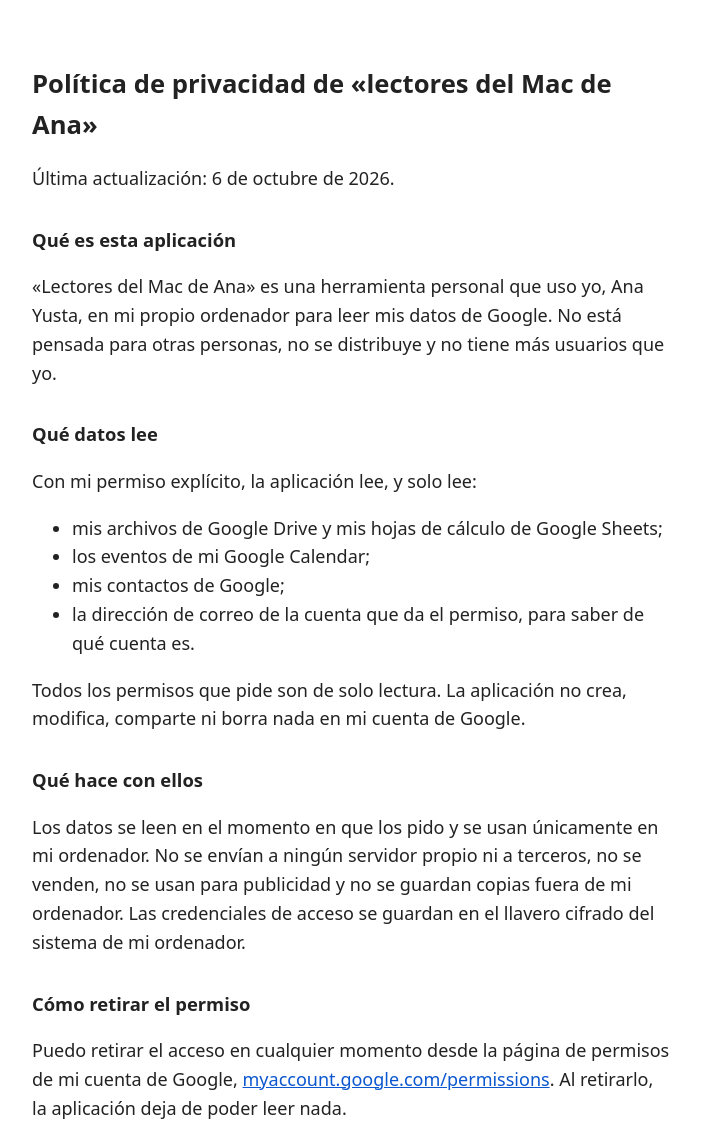
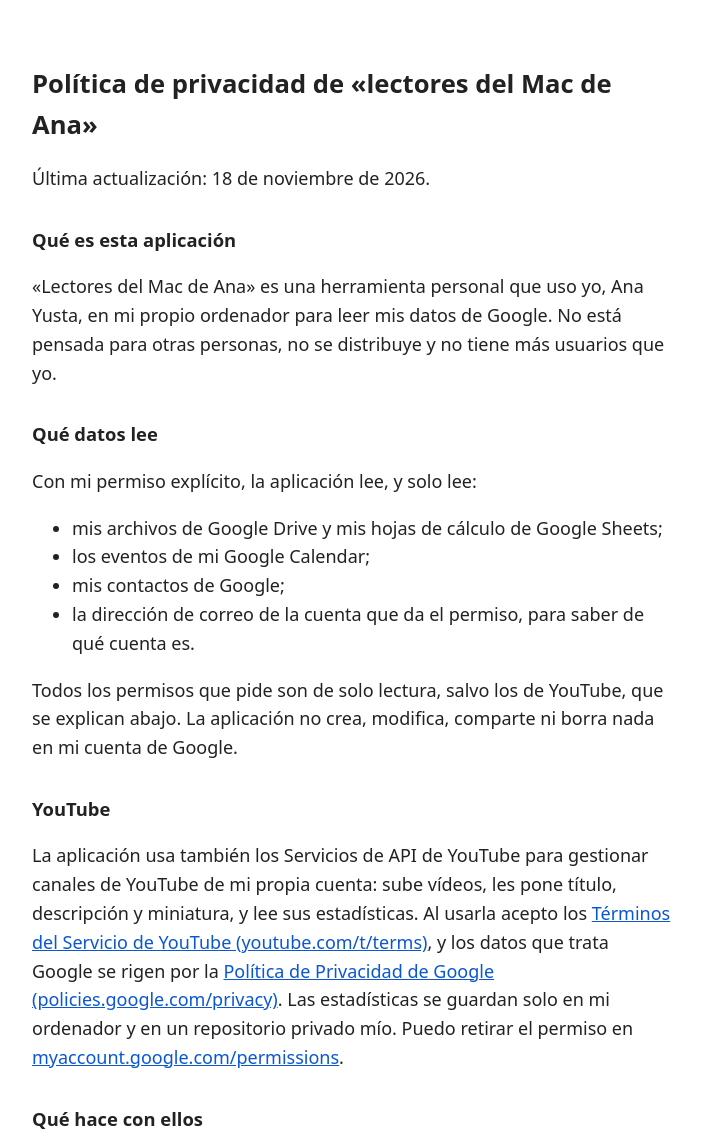
Before and after one commit to anayu15/anayu15.github.io, a plain HTML site: page privacidad.html in a window 1280 px wide. Shown: the top 1136 px of the page, without its empty margins (288-990 px from the left). Drawn offline with Linux system fonts and the light colour scheme.

Commit message:
Privacidad: la aplicación usa también los Servicios de API de YouTube
El proyecto de Google Cloud de los lectores pasa a subir vídeos y leer estadísticas
de canales de YouTube de la cuenta de Ana. Las políticas para desarrolladores de la
API de YouTube (III.A, releídas el 18-11-2026 a las 12:29 en
developers.google.com/youtube/terms/developer-policies) piden que la política de
privacidad lo diga, enlace los Términos de YouTube y la Política de Privacidad de
Google, cuente qué datos guarda y cómo se retira el permiso. Texto aprobado por Ana
el 18-11-2026 («2ok», decidido personal-11).

Co-Authored-By: Claude Fable 5.2 <noreply@anthropic.com>

```diff
--- a/privacidad.html
+++ b/privacidad.html
@@ -14,7 +14,7 @@
 </head>
 <body>
 <h1>Política de privacidad de «lectores del Mac de Ana»</h1>
-<p>Última actualización: 6 de octubre de 2026.</p>
+<p>Última actualización: 18 de noviembre de 2026.</p>
 
 <h2>Qué es esta aplicación</h2>
 <p>«Lectores del Mac de Ana» es una herramienta personal que uso yo, Ana Yusta, en mi propio ordenador para leer mis datos de Google. No está pensada para otras personas, no se distribuye y no tiene más usuarios que yo.</p>
@@ -27,7 +27,10 @@
   <li>mis contactos de Google;</li>
   <li>la dirección de correo de la cuenta que da el permiso, para saber de qué cuenta es.</li>
 </ul>
-<p>Todos los permisos que pide son de solo lectura. La aplicación no crea, modifica, comparte ni borra nada en mi cuenta de Google.</p>
+<p>Todos los permisos que pide son de solo lectura, salvo los de YouTube, que se explican abajo. La aplicación no crea, modifica, comparte ni borra nada en mi cuenta de Google.</p>
+
+<h2>YouTube</h2>
+<p>La aplicación usa también los Servicios de API de YouTube para gestionar canales de YouTube de mi propia cuenta: sube vídeos, les pone título, descripción y miniatura, y lee sus estadísticas. Al usarla acepto los <a href="https://www.youtube.com/t/terms">Términos del Servicio de YouTube (youtube.com/t/terms)</a>, y los datos que trata Google se rigen por la <a href="https://policies.google.com/privacy">Política de Privacidad de Google (policies.google.com/privacy)</a>. Las estadísticas se guardan solo en mi ordenador y en un repositorio privado mío. Puedo retirar el permiso en <a href="https://myaccount.google.com/permissions">myaccount.google.com/permissions</a>.</p>
 
 <h2>Qué hace con ellos</h2>
 <p>Los datos se leen en el momento en que los pido y se usan únicamente en mi ordenador. No se envían a ningún servidor propio ni a terceros, no se venden, no se usan para publicidad y no se guardan copias fuera de mi ordenador. Las credenciales de acceso se guardan en el llavero cifrado del sistema de mi ordenador.</p>
```
